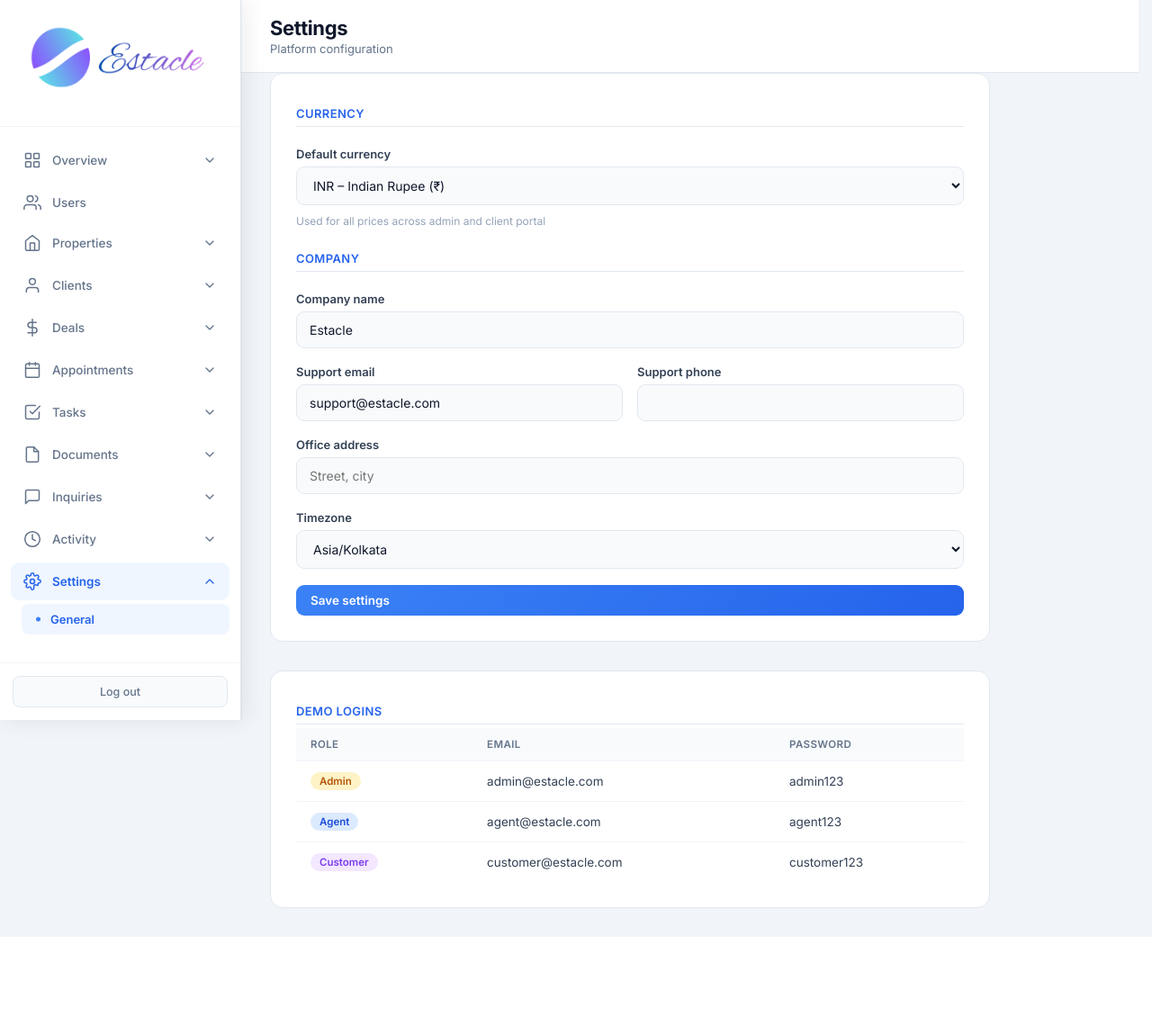
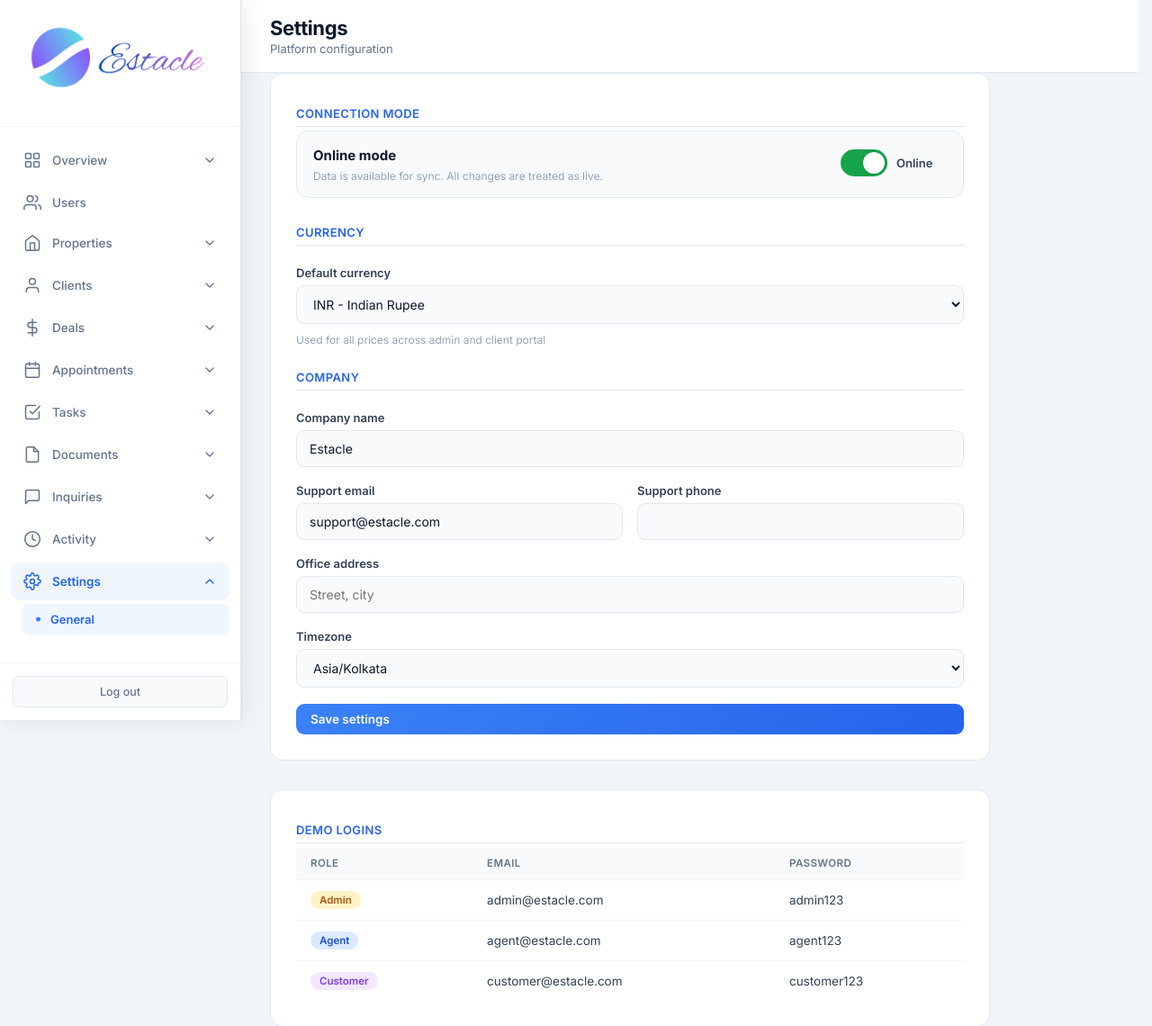
Before and after one commit to Harshil1911-python/THE-ESTACLE, a Flask app: page /admin/settings in a window 1280 px wide. Shown: the top 1140 px of the page at 90% size. Before the commit the page ends 1041 px from the top, so only its background shows below. Run offline with Flask 3, Linux system fonts and the light colour scheme; a user stored in the database is signed in; data comes from the database, SQL or seed files in the repository.

Commit message:
Settings UI: Online/Offline connection mode toggle

```diff
--- a/templates/admin_settings.html
+++ b/templates/admin_settings.html
@@ -3,9 +3,34 @@
 <head>
     <meta charset="UTF-8">
     <meta name="viewport" content="width=device-width, initial-scale=1.0">
-    <title>Estacle | Admin – Settings</title>
+    <title>Estacle | Admin - Settings</title>
     <link rel="stylesheet" href="{{ url_for('static', filename='css/admin.css') }}">
     <link href="https://fonts.googleapis.com/css2?family=Inter:wght@400;500;600;700&display=swap" rel="stylesheet">
+<style>
+.connection-mode-card {
+    display: flex; align-items: center; justify-content: space-between; gap: 20px;
+    background: #f8fafc; border: 1px solid #e2e8f0; border-radius: 14px;
+    padding: 16px 18px; margin-bottom: 22px; flex-wrap: wrap;
+}
+.connection-mode-copy strong { font-size: 15px; color: #0f172a; }
+.pending-sync-note { margin: 8px 0 0; font-size: 12.5px; color: #b45309; font-weight: 500; }
+.mode-toggle { display: inline-flex; align-items: center; gap: 10px; cursor: pointer; user-select: none; }
+.mode-toggle input { position: absolute; opacity: 0; width: 0; height: 0; }
+.mode-track {
+    width: 52px; height: 30px; border-radius: 999px; background: #cbd5e1;
+    position: relative; transition: background .2s ease;
+}
+.mode-knob {
+    position: absolute; top: 3px; left: 3px; width: 24px; height: 24px;
+    border-radius: 50%; background: #fff; box-shadow: 0 1px 4px rgba(0,0,0,.15);
+    transition: transform .2s ease;
+}
+.mode-toggle input:checked + .mode-track { background: #16a34a; }
+.mode-toggle input:checked + .mode-track .mode-knob { transform: translateX(22px); }
+.mode-text { font-size: 13px; font-weight: 600; color: #334155; min-width: 56px; }
+.mode-toggle input:checked ~ .mode-text .off { display: none; }
+.mode-toggle input:not(:checked) ~ .mode-text .on { display: none; }
+</style>
 </head>
 <body>
 <div class="app-layout">
@@ -23,14 +48,42 @@
         {% endwith %}
 
         <div class="panel form-panel">
+            <div class="form-section-title">Connection mode</div>
+            <div class="connection-mode-card">
+                <div class="connection-mode-copy">
+                    <strong>{% if is_online %}Online mode{% else %}Offline mode{% endif %}</strong>
+                    <p class="form-hint" style="margin:6px 0 0;">
+                        {% if is_online %}
+                        Data is available for sync. All changes are treated as live.
+                        {% else %}
+                        Working offline. Data stays on this server and is queued until you switch to Online.
+                        {% endif %}
+                    </p>
+                    {% if pending_sync %}
+                    <p class="pending-sync-note">{{ pending_sync }} change(s) waiting to sync</p>
+                    {% endif %}
+                </div>
+                <form method="POST" action="{{ url_for('connection.set_connection_mode') }}" class="connection-mode-form">
+                    <input type="hidden" name="connection_mode" id="connectionModeValue" value="{{ connection_mode }}">
+                    <label class="mode-toggle" title="Toggle online / offline">
+                        <input type="checkbox" id="modeToggle" {% if is_online %}checked{% endif %} onchange="this.form.connection_mode.value=this.checked?'online':'offline'; this.form.submit();">
+                        <span class="mode-track"><span class="mode-knob"></span></span>
+                        <span class="mode-text">
+                            <span class="on">Online</span>
+                            <span class="off">Offline</span>
+                        </span>
+                    </label>
+                </form>
+            </div>
+
             <form method="POST" class="admin-form">
                 <div class="form-section-title">Currency</div>
                 <div class="form-group">
                     <label>Default currency</label>
                     <select name="currency">
-                        <option value="USD" {% if currency == 'USD' %}selected{% endif %}>USD – US Dollar ($)</option>
-                        <option value="INR" {% if currency == 'INR' %}selected{% endif %}>INR – Indian Rupee (₹)</option>
-                        <option value="AED" {% if currency == 'AED' %}selected{% endif %}>AED – UAE Dirham</option>
+                        <option value="USD" {% if currency == 'USD' %}selected{% endif %}>USD - US Dollar ($)</option>
+                        <option value="INR" {% if currency == 'INR' %}selected{% endif %}>INR - Indian Rupee</option>
+                        <option value="AED" {% if currency == 'AED' %}selected{% endif %}>AED - UAE Dirham</option>
                     </select>
                     <span class="form-hint">Used for all prices across admin and client portal</span>
                 </div>
```
